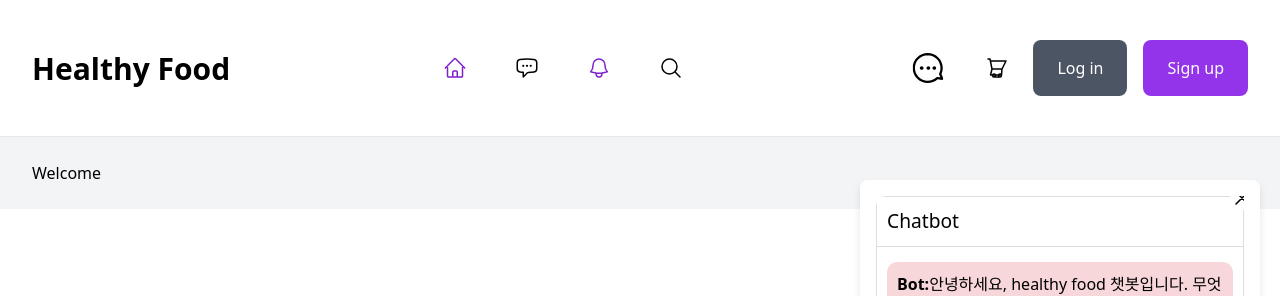
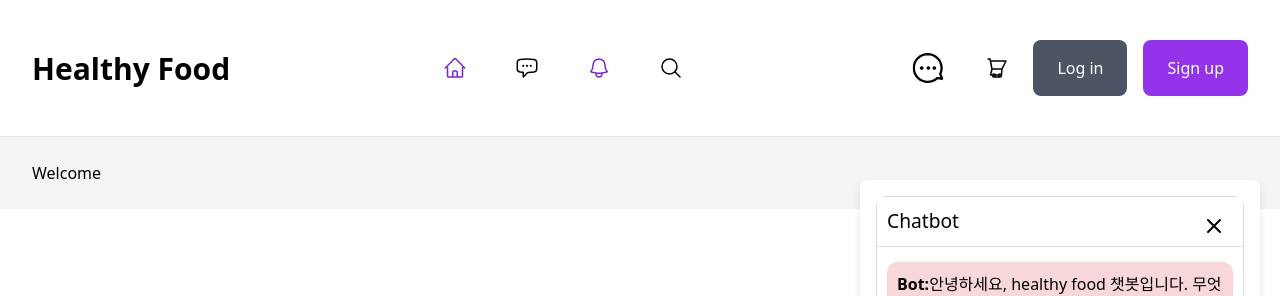
Before and after one commit to yangchanghun/healthy-food, a Vue app in the folder fe/: page / in a window 1280 px wide. Both pictures are taken after a click on the button 928 px from the left and 68 px from the top of the page. Shown: the top 296 px of the page. Built offline with nearby package versions, Linux system fonts and the light colour scheme.

Commit message:
chatbot, feed무한스크롤 추가

```diff
--- a/fe/src/components/ChatbotModal.vue
+++ b/fe/src/components/ChatbotModal.vue
@@ -2,7 +2,7 @@
   <div class="modal-container">
     <div class="modal-content">
       <button @click="$emit('close-modal')" class="close-button">
-        <svg xmlns="http://www.w3.org/2000/svg" fill="none" viewBox="0 0 24 24" stroke-width="1.5" stroke="currentColor" class="w-6 h-6">
+        <svg xmlns="http://www.w3.org/2000/svg" fill="none" viewBox="0 0 24 24" stroke-width="2" stroke="currentColor" class="w-8 h-8">
           <path stroke-linecap="round" stroke-linejoin="round" d="M6 18L18 6M6 6l12 12" />
         </svg>
       </button>
@@ -37,10 +37,15 @@ export default {
 }
 .close-button {
   position: absolute;
-  top: -10px; /* Adjusted to be more visible */
-  right: -10px; /* Adjusted to be more visible */
+  top: 10px; /* Adjusted position */
+  right: 10px; /* Adjusted position */
   z-index: 1001; /* Higher than other elements */
   background: white; /* Background to make it more visible */
   border-radius: 50%;
+  padding: 8px; /* Added padding to increase clickable area */
+}
+.close-button svg {
+  width: 24px; /* Increased size */
+  height: 24px; /* Increased size */
 }
 </style>
```
Also changed, not shown: 1 other file (tests, documents, lock files or other folders).
